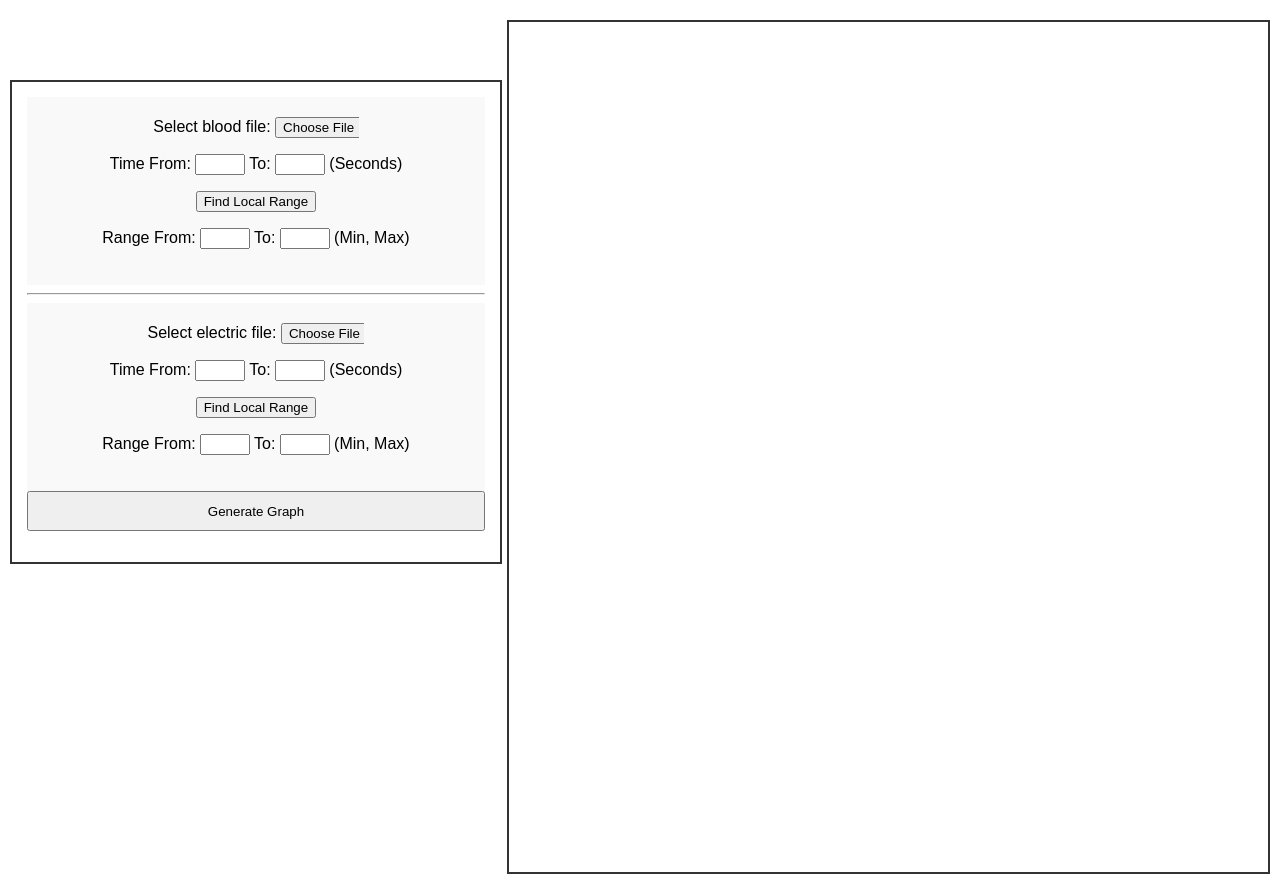
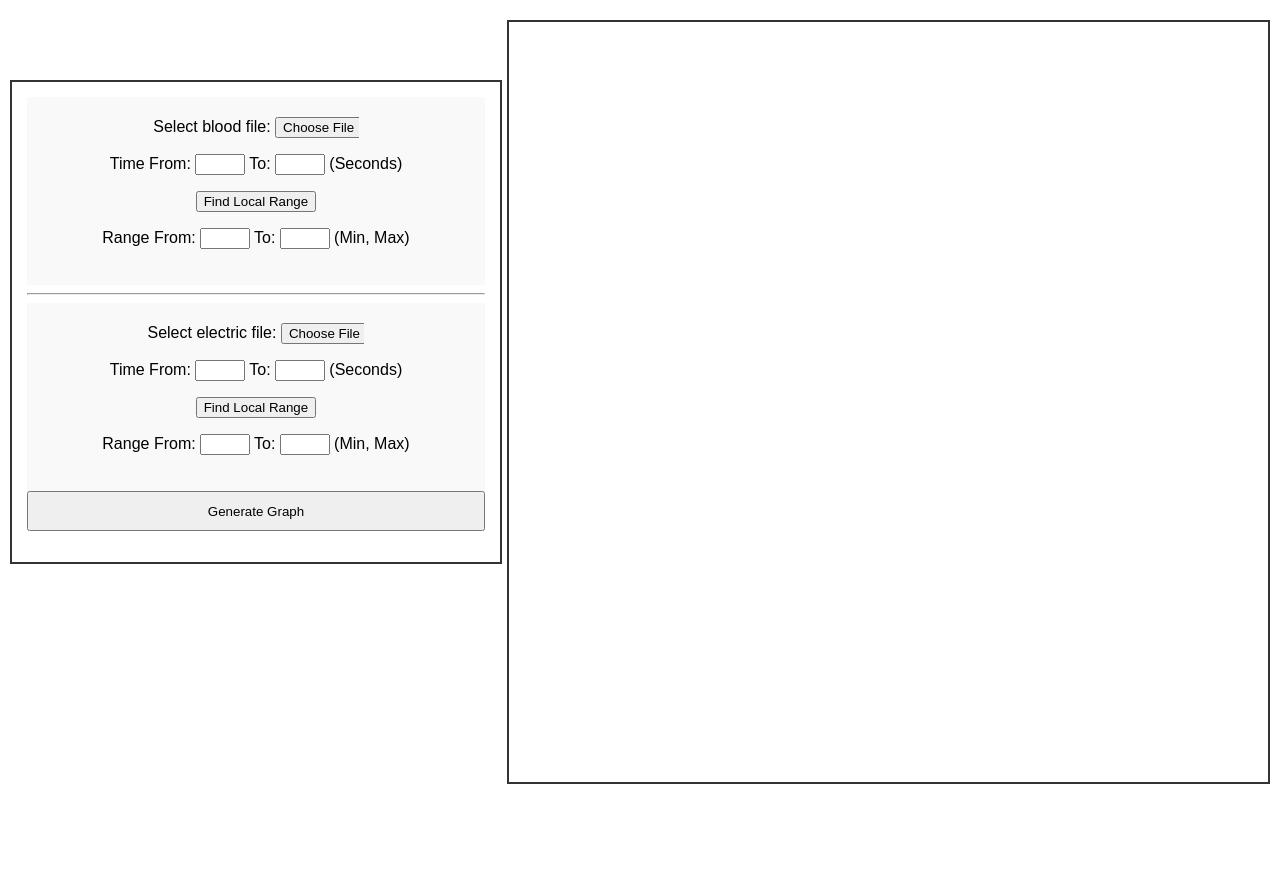
Before and after one commit to williamma621/lin_lab_website, a plain HTML site: page index.html in a window 1280 px wide. After the commit the page ends 800 px from the top, so only its background shows below. Drawn offline with nearby package versions, Linux system fonts and the light colour scheme.

Commit message:
resized slightly more to computer display

```diff
--- a/index.html
+++ b/index.html
@@ -45,7 +45,7 @@
 
         <div id="canvas">
             <canvas id="combined-chart"
-                width = "1500" height="850"></canvas>
+                width = "1500" height="750"></canvas>
         </div>
 
     <script src="https://cdn.jsdelivr.net/npm/simple-statistics@latest/dist/simple-statistics.min.js"></script>
--- a/style.css
+++ b/style.css
@@ -57,6 +57,6 @@ body {
   overflow: scroll;
 
   width: 80%;
-  height: 850px;
+  height: 760px;
 
 }
```
